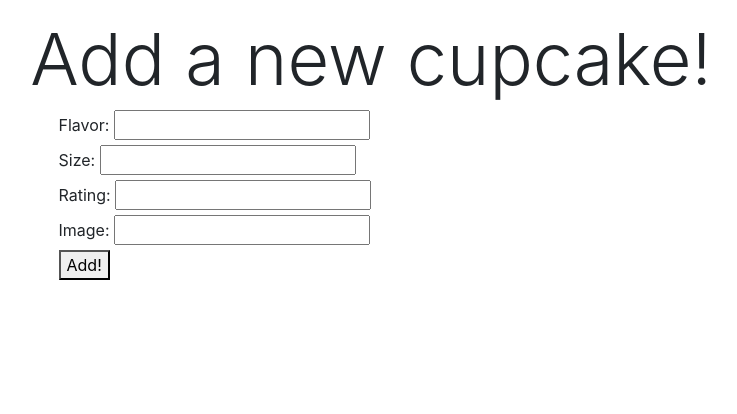
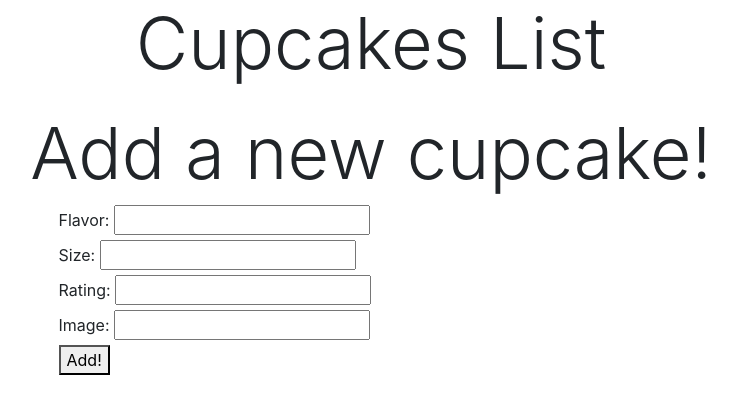
Before and after one commit to ashoktimi/cupcake, a Flask app: page / in a window 1280 px wide. Shown: the top 414 px of the page, without its empty margins (269-1006 px from the left). Run offline with Flask 2, Linux system fonts and the light colour scheme; data that the repository does not hold is empty; some libraries are stand-ins or nearby versions.

Commit message:
updated cupcakes

```diff
--- a/app.py
+++ b/app.py
@@ -14,9 +14,10 @@ connect_db(app)
 @app.route('/')
 def index_page():
 
-    # cake = Cupcake.query.all()
-    # return render_template('index.html', cakes=cake)
-    return render_template('index.html')
+    cake = Cupcake.query.all()
+
+    return render_template('base.html', cakes=cake)
+    # return render_template('base.html')
 
 
 # @app.route('/', methods=["GET", "POST"])
@@ -84,4 +85,4 @@ def delete_cupcake(cupcake_id):
     cake = Cupcake.query.get_or_404(cupcake_id)
     db.session.delete(cake)
     db.session.commit()
-    return jsonify(message="deleted")
+    return jsonify(message="Deleted")
--- a/static/cupcakes.js
+++ b/static/cupcakes.js
@@ -30,7 +30,7 @@
 // }
 
 
-// /** handle form for adding of new cupcakes */
+// // /** handle form for adding of new cupcakes */
 
 // $("#new-cupcake-form").on("submit", async function (evt) {
 //   evt.preventDefault();
@@ -68,12 +68,9 @@
 // $(showInitialCupcakes);
 
 
+const BASE_URL = "http://127.0.0.1:5000/api";
 
 
-const BASE_URL = "http://localhost:5000/api";
-
-
-/** given data about a cupcake, generate html */
 
 function generateCupcakeHTML(cupcake) {
   return `
@@ -94,7 +91,6 @@ function generateCupcakeHTML(cupcake) {
 
 async function showInitialCupcakes() {
   const response = await axios.get(`${BASE_URL}/cupcakes`);
-
   for (let cupcakeData of response.data.cupcakes) {
     let newCupcake = $(generateCupcakeHTML(cupcakeData));
     $("#cupcakes-list").append(newCupcake);
@@ -102,9 +98,9 @@ async function showInitialCupcakes() {
 }
 
 
-/** handle form for adding of new cupcakes */
+// /** handle form for adding of new cupcakes */
 
-$("#new-cupcake-form").on("submit", async function (evt) {
+$(" #new-cupcake-form").on("submit", async function (evt) {
   evt.preventDefault();
 
   let flavor = $("#form-flavor").val();
@@ -123,18 +119,3 @@ $("#new-cupcake-form").on("submit", async function (evt) {
   $("#cupcakes-list").append(newCupcake);
   $("#new-cupcake-form").trigger("reset");
 });
-
-
-/** handle clicking delete: delete cupcake */
-
-$("#cupcakes-list").on("click", ".delete-button", async function (evt) {
-  evt.preventDefault();
-  let $cupcake = $(evt.target).closest("div");
-  let cupcakeId = $cupcake.attr("data-cupcake-id");
-
-  await axios.delete(`${BASE_URL}/cupcakes/${cupcakeId}`);
-  $cupcake.remove();
-});
-
-
-$(showInitialCupcakes);
--- a/templates/base.html
+++ b/templates/base.html
@@ -4,21 +4,71 @@
     <meta charset="UTF-8">
     <meta http-equiv="X-UA-Compatible" content="IE=edge">
     <meta name="viewport" content="width=device-width, initial-scale=1.0">
+    <link rel="stylesheet" href="/static/style.css">
     <link rel="stylesheet" href="https://stackpath.bootstrapcdn.com/bootstrap/4.5.0/css/bootstrap.min.css"
         integrity="sha384-9aIt2nRpC12Uk9gS9baDl411NQApFmC26EwAOH8WgZl5MYYxFfc+NcPb1dKGj7Sk"
         crossorigin="anonymous">
 
-    <title>{% block title %}{% endblock %}</title>
+    <title>Document</title>
 
 </head>
 <body>
     {% for msg in get_flashed_messages() %}
     <div >{{ msg }}</div>
     {% endfor %}
-    {% block content %}
-    {% endblock %}
+
+
+    <div class="container">
+        <h1 class="text-center display-3">Cupcakes List</h1>
+        <div class="row justify-content-center">
+          <div class="col-6">
+            <ul class="list-group">
+              {% for cake in cakes %}
+              <li class="list-group-item d-flex justify-content-between align-items-center">{{cake.flavor}} - <button
+                  class="delete-todo btn-sm btn-danger"
+                  data-id="{{cake.id}}">X</button></li>
+              {% endfor %}
+            </ul>
+          </div>
+        </div>
+    </div>
+
+    <ul id="cupcakes-list">
+    </ul>
+
+    <h2 class="text-center display-3">Add a new cupcake!</h2>
+
+    <form id="new-cupcake-form">
+        <div class="row justify-content-center">
+            <div class="col-6">
+                <div >
+                    <label for="form-flavor">Flavor: </label>
+                    <input name="flavor" id="form-flavor">
+                </div>
+
+                <div >
+                    <label for="form-size">Size: </label>
+                    <input name="size" id="form-size">
+                </div>
+
+                <div>
+                    <label for="form-rating">Rating: </label>
+                    <input type="number" name="rating" id="form-rating">
+                </div>
+
+                <div>
+                    <label for="form-image">Image: </label>
+                    <input name="image" id="form-image">
+                </div>
+                <button type="submit">Add!</button>
+            </div>
+        </div>
+
+
+    </form>
     <script src="https://unpkg.com/jquery"></script>
     <script src="https://unpkg.com/axios/dist/axios.js"></script>
+    <script src="/static/cupcakes.js"></script>
 
 </body>
 </html>
--- a/templates/index.html
+++ b/templates/index.html
@@ -36,5 +36,5 @@
 
 
     </form>
-    <script src="/static/cupcakes.js"></script>
+
 {% endblock %}
```
Also changed, not shown: tests.py (+12 -11 lines).
